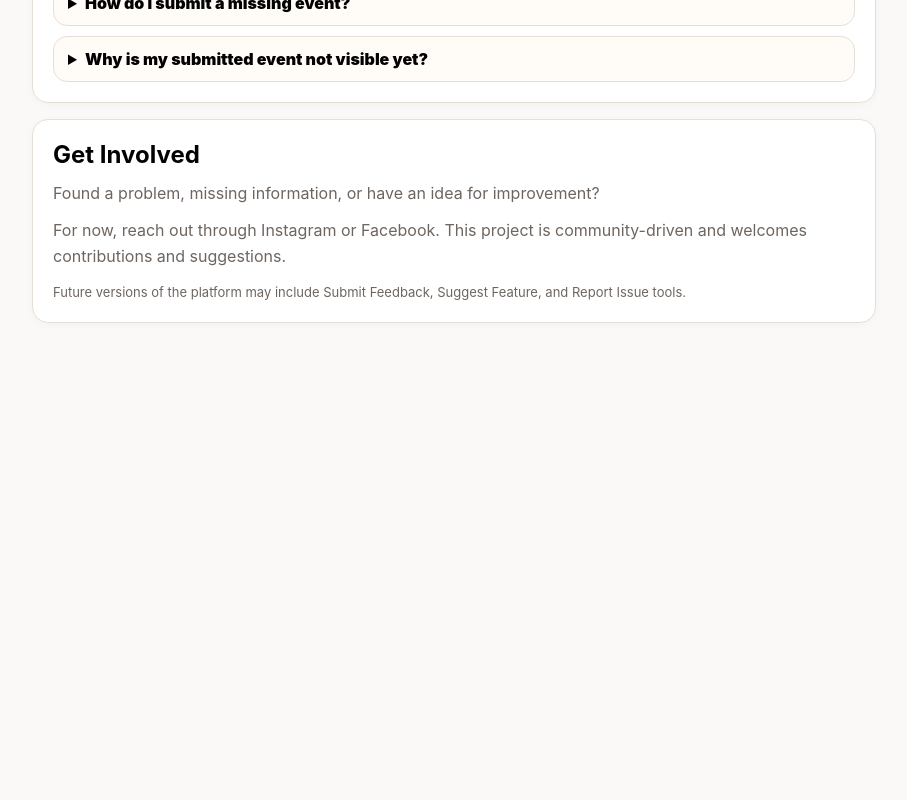
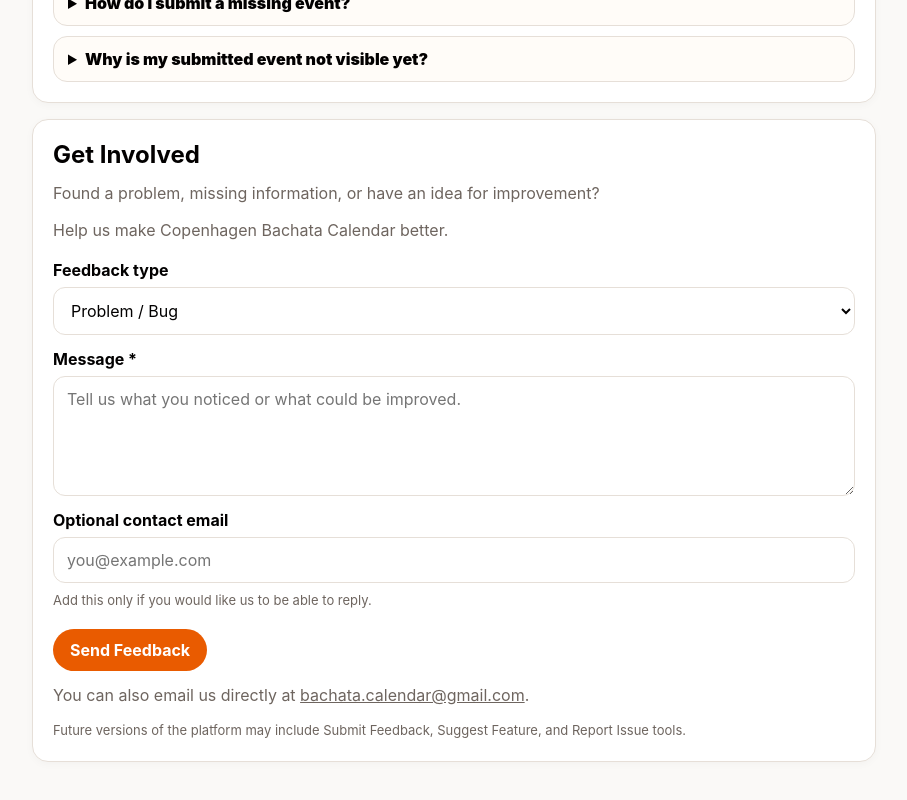
Before and after one commit to dominik-ciborowski/cph-bachata-app, a Vue app: page /help in a window 1280 px wide. Shown: the part 1067-1867 px from the top of the page, without its empty margins (186-1093 px from the left). Before the commit the page ends 1462 px from the top, so only its background shows below. Built offline with nearby package versions, Linux system fonts and the light colour scheme; the HTML template or start-up script is replaced by a standard one.

Commit message:
Add mailto feedback form to help page

```diff
--- a/src/style.css
+++ b/src/style.css
@@ -1693,6 +1693,17 @@
   font-weight: 800;
 }
 
+
+.feedback-form {
+  display: grid;
+  gap: 14px;
+  margin-top: 4px;
+}
+
+.feedback-form textarea {
+  min-height: 120px;
+}
+
 .faq-list {
   display: grid;
   gap: 10px;
--- a/src/views/HelpAboutView.vue
+++ b/src/views/HelpAboutView.vue
@@ -1,3 +1,46 @@
+<script setup>
+import { ref } from 'vue'
+
+const feedbackEmail = 'bachata.calendar@gmail.com'
+const feedbackTypes = [
+  'Problem / Bug',
+  'Incorrect event information',
+  'Feature idea',
+  'General feedback'
+]
+
+const feedbackType = ref(feedbackTypes[0])
+const feedbackMessage = ref('')
+const contactEmail = ref('')
+const feedbackError = ref('')
+
+function sendFeedback() {
+  feedbackError.value = ''
+
+  const message = feedbackMessage.value.trim()
+  if (!message) {
+    feedbackError.value = 'Please add a message before sending feedback.'
+    return
+  }
+
+  const bodyLines = [
+    `Feedback type: ${feedbackType.value}`,
+    '',
+    'Message:',
+    message,
+    '',
+    contactEmail.value.trim() ? `Contact email: ${contactEmail.value.trim()}` : '',
+    `Current page: ${window.location.href}`,
+    `Timestamp: ${new Date().toISOString()}`
+  ].filter((line) => line !== '')
+
+  const subject = `Copenhagen Bachata Calendar Feedback - ${feedbackType.value}`
+  const mailtoUrl = `mailto:${feedbackEmail}?subject=${encodeURIComponent(subject)}&body=${encodeURIComponent(bodyLines.join('\n'))}`
+
+  window.location.href = mailtoUrl
+}
+</script>
+
 <template>
   <div class="help-page">
     <section class="hero">
@@ -53,7 +96,35 @@
     <section class="card help-section">
       <h2>Get Involved</h2>
       <p>Found a problem, missing information, or have an idea for improvement?</p>
-      <p>For now, reach out through Instagram or Facebook. This project is community-driven and welcomes contributions and suggestions.</p>
+      <p>Help us make Copenhagen Bachata Calendar better.</p>
+
+      <form class="feedback-form" @submit.prevent="sendFeedback">
+        <div class="field">
+          <label for="feedback-type">Feedback type</label>
+          <select id="feedback-type" v-model="feedbackType">
+            <option v-for="type in feedbackTypes" :key="type" :value="type">{{ type }}</option>
+          </select>
+        </div>
+
+        <div class="field">
+          <label for="feedback-message">Message *</label>
+          <textarea id="feedback-message" v-model="feedbackMessage" required placeholder="Tell us what you noticed or what could be improved." />
+        </div>
+
+        <div class="field">
+          <label for="feedback-contact">Optional contact email</label>
+          <input id="feedback-contact" v-model="contactEmail" type="email" placeholder="you@example.com" />
+          <p class="field-help">Add this only if you would like us to be able to reply.</p>
+        </div>
+
+        <p v-if="feedbackError" class="status">{{ feedbackError }}</p>
+
+        <div class="form-actions">
+          <button class="button" type="submit">Send Feedback</button>
+        </div>
+      </form>
+
+      <p>You can also email us directly at <a :href="`mailto:${feedbackEmail}`">{{ feedbackEmail }}</a>.</p>
       <p class="field-help">Future versions of the platform may include Submit Feedback, Suggest Feature, and Report Issue tools.</p>
     </section>
   </div>
```
